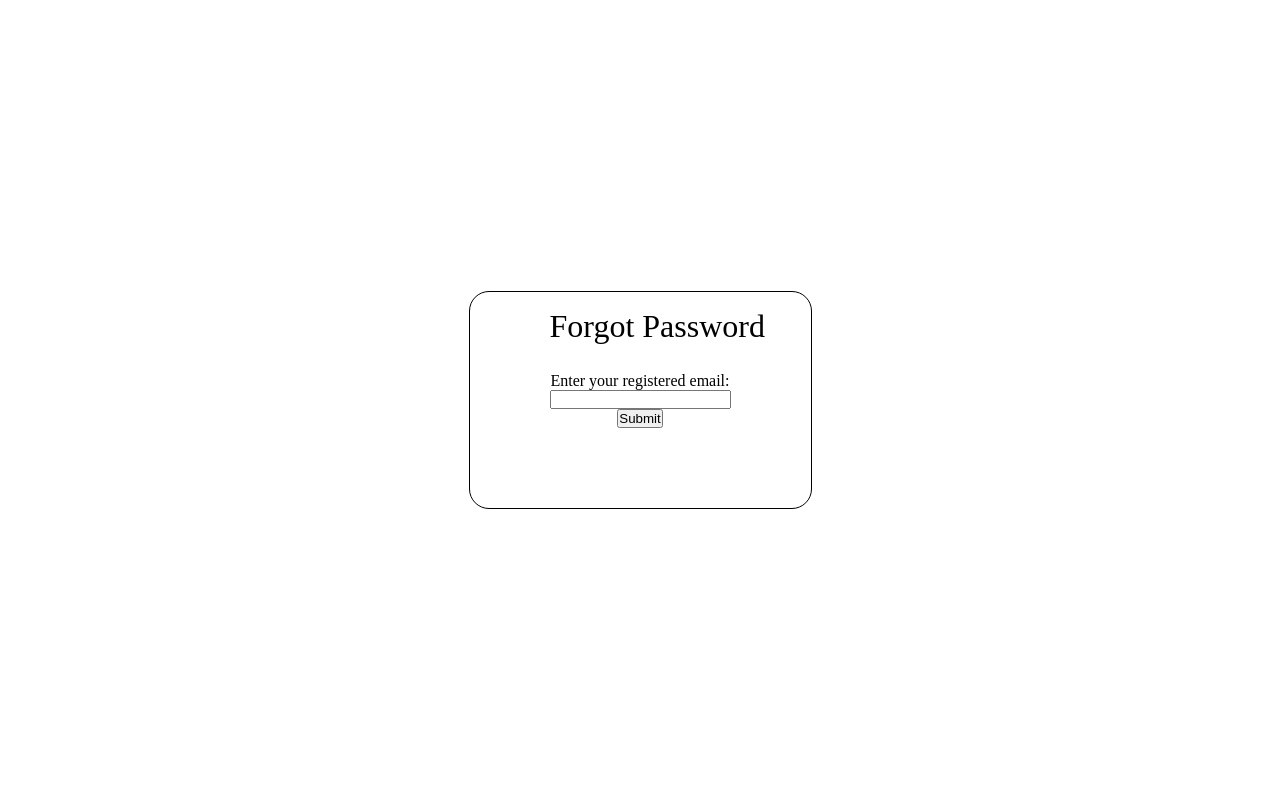
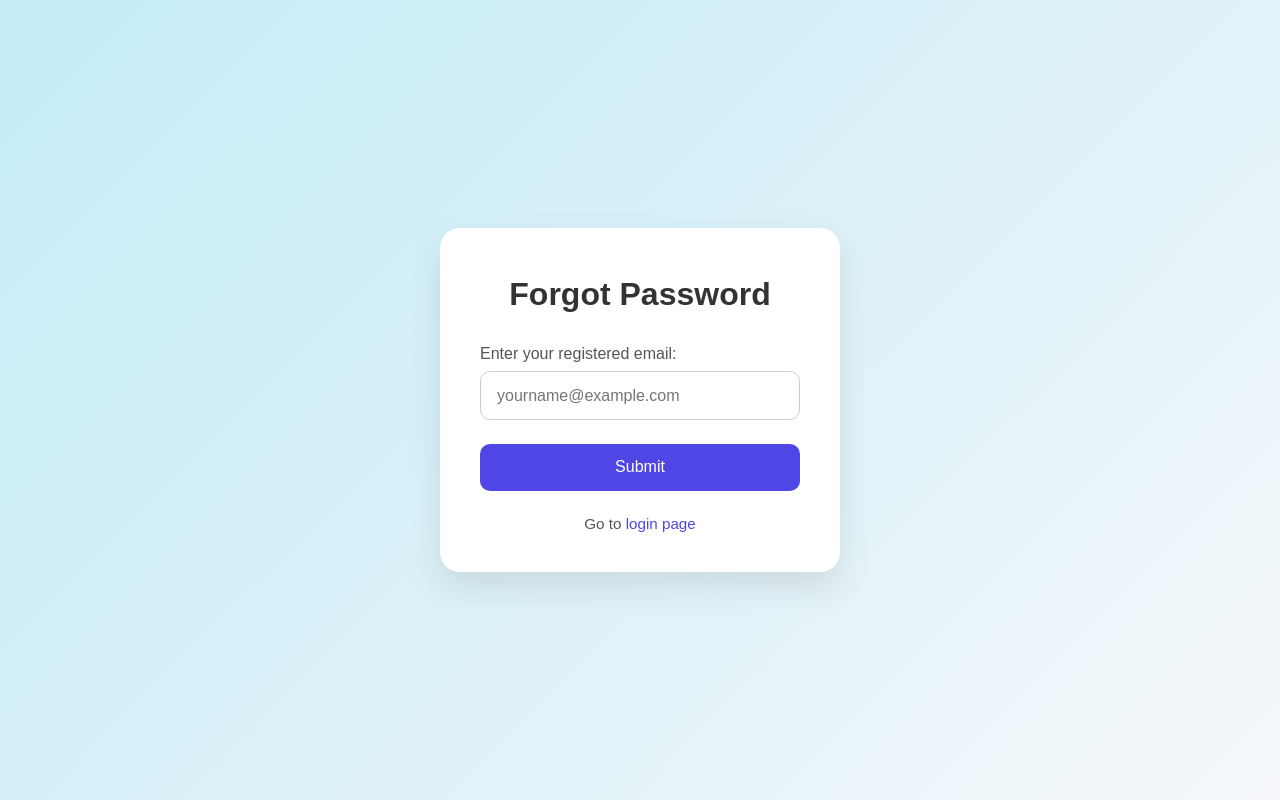
Before and after one commit to aamirjawed/sharpner-expense-tracker, a website: page public/forgotpassword.html in a window 1280 px wide. Drawn offline with Linux system fonts and the light colour scheme.

Commit message:
fixed the style of forgot password page

```diff
--- a/public/forgotpassword.html
+++ b/public/forgotpassword.html
@@ -7,21 +7,27 @@
     <link rel="stylesheet" href="/forgotpassword/forgotpassword.css">
 </head>
 <body>
-   <div class="main-container">
+    <div class="main-container">
+        <div class="form-container">
+            <h1 class="form-container-heading">Forgot Password</h1>
+            <form class="main-form" id="form" novalidate>
+                <div class="input-group">
+                    <label for="forgot-password">Enter your registered email:</label>
+                    <input
+                        type="email"
+                        id="forgot-password"
+                        name="forgot-password"
+                        placeholder="yourname@example.com"
+                        required
+                    />
+                </div>
+                <button type="submit">Submit</button>
+            </form>
+             <p>Go to <a href="/login.html">login page</a></p>
+        </div>
 
+    </div>
 
-    <div class="form-container">
-        <h1 class="form-container-heading">Forgot Password</h1>
-
-        <form class="main-form" id="form">
-            <label for="forgot-password">Enter your registered email:</label>
-            <input type="email" id="forgot-password" name="forgot-password" />
-
-            <button>Submit</button>
-        </form>
-    </div>
-   </div>
-
-   <script src="forgotpassword/forgotpassword.js"></script>
+    <script src="/forgotpassword/forgotpassword.js"></script>
 </body>
 </html>
--- a/public/forgotpassword/forgotpassword.css
+++ b/public/forgotpassword/forgotpassword.css
@@ -1,36 +1,125 @@
-*{
+* {
     margin: 0;
     padding: 0;
     box-sizing: border-box;
+    font-family: 'Poppins', sans-serif;
+}
+
+body {
+    background: linear-gradient(135deg, #c3ecf7, #f5f7fa);
+    height: 100vh;
+    display: flex;
+    justify-content: center;
+    align-items: center;
+}
+
+.main-container {
+    display: flex;
+    justify-content: center;
+    align-items: center;
+    flex-direction: column;
+    width: 100%;
+    padding: 1rem;
+}
+
+.form-container {
+    position: relative;
+    background: white;
+    border-radius: 20px;
+    padding: 3rem 2.5rem 2.5rem;
+    box-shadow: 0 15px 35px rgba(0, 0, 0, 0.1);
+    width: 100%;
+    max-width: 400px;
+    animation: fadeIn 0.8s ease;
+}
+
+.form-container-heading {
+    font-size: 2rem;
+    font-weight: 600;
+    text-align: center;
+    margin-bottom: 2rem;
+    color: #333;
+}
+
+.main-form {
+    display: flex;
+    flex-direction: column;
+    gap: 1.5rem;
+}
+
+.input-group {
+    display: flex;
+    flex-direction: column;
+}
+
+label {
+    margin-bottom: 0.5rem;
+    color: #555;
+    font-size: 1rem;
+}
+
+input[type="email"] {
+    padding: 0.9rem 1rem;
+    border: 1px solid #ccc;
+    border-radius: 10px;
+    font-size: 1rem;
+    transition: 0.3s;
+    outline: none;
+}
+
+input[type="email"]:focus {
+    border-color: #4f46e5;
+    box-shadow: 0 0 0 4px rgba(79, 70, 229, 0.15);
+}
+
+button {
+    padding: 0.9rem;
+    border: none;
+    border-radius: 10px;
+    background-color: #4f46e5;
+    color: white;
+    font-size: 1rem;
+    font-weight: 500;
+    cursor: pointer;
+    transition: background-color 0.3s ease;
+}
+
+button:hover {
+    background-color: #4338ca;
+}
+
+.form-container p {
+    margin-top: 1.5rem;
+    text-align: center;
+    font-size: 0.95rem;
+    color: #555;
+}
+
+.form-container p a {
+    color: #4f46e5;
+    text-decoration: none;
+    font-weight: 500;
+    transition: color 0.3s ease;
+}
+
+.form-container p a:hover {
+    color: #3730a3;
+    text-decoration: underline;
 }
 
 
-.main-container{
-    display: flex;
-    justify-content: center;
-    align-items: center;
-    height: 100vh;
-    flex-direction: column;
+
+@media (max-width: 480px) {
+    .form-container {
+        padding: 2rem 1.5rem;
+    }
+
+    .form-container-heading {
+        font-size: 1.5rem;
+    }
+
+    input[type="email"],
+    button {
+        font-size: 0.95rem;
+    }
 }
-
-.form-container{
-    position: relative;
-    border: 1px solid black;
-    border-radius: 20px;
-    padding: 5rem;
-}
-
-.form-container-heading{
-    font-size: 2rem;
-    font-weight: 300;
-    position: absolute;
-    top: 0;
-    margin-top: 1rem;
-}
-
-.main-form{
-    display: flex;
-    flex-direction: column;
-    justify-content: center;
-    align-items: center;
-}
```
